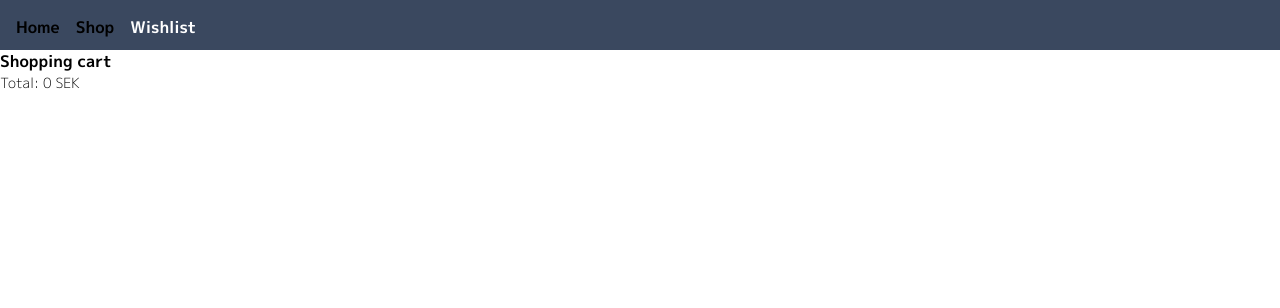
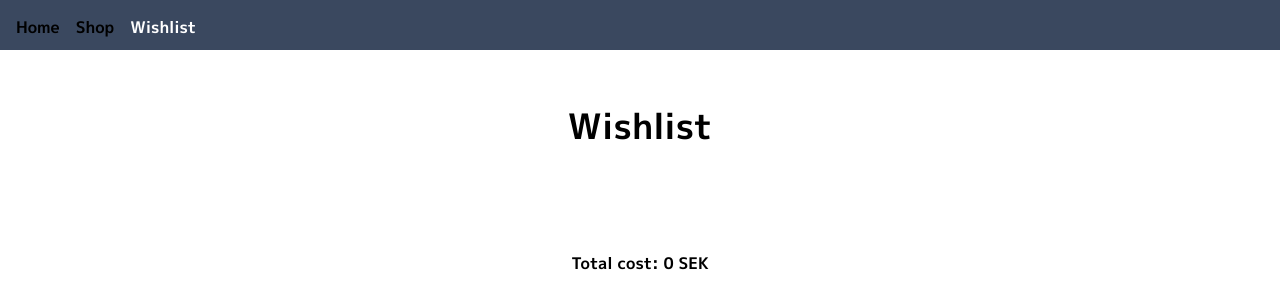
Before and after one commit to mathildakarlsson/final-project, a React (Create React App) app: page /wishlist in a window 1280 px wide. Shown: the top 308 px of the page. Built offline with nearby package versions, Linux system fonts and the light colour scheme.

Commit message:
basic styling for rental and wishlist pages

```diff
--- a/src/App.css
+++ b/src/App.css
@@ -1,4 +1,4 @@
-.App {
+/* .App {
   text-align: center;
 }
 
@@ -35,4 +35,4 @@
   to {
     transform: rotate(360deg);
   }
-}
+} */
--- a/src/components/Rentals.js
+++ b/src/components/Rentals.js
@@ -42,13 +42,12 @@ const Rentals = () => {
 
     return (
         <main>
-            <h1>Web shop page</h1>
             <h2>Welcome to the rentals web shop!</h2>
             <section className="product-container">
                 <div className="product-grid">
 
                     {productData && productData.map((product, index) => (
-                        <article key={index}>
+                        <article className="product-card" key={index}>
                             <Link to={"/product/" + product.slug.current} key={product.slug.current}>
                                 <span className="product-span" key={index}>
                                     <img className="product-image"
@@ -62,12 +61,13 @@ const Rentals = () => {
                                 </span>
                             </Link>
                             <button
+                                className="add-button"
                                 type="button"
                                 disabled={product.inventory === 0}
                                 onClick={() => dispatch(wishlist.actions.addItem(product))}>
                                 Add to wishlist
                             </button>
-                         </article>
+                        </article>
                     ))}
 
                 </div>
--- a/src/components/WishList.js
+++ b/src/components/WishList.js
@@ -10,11 +10,8 @@ const WishList = () => {
     ))
 
     return (
-        <section>
-            <div>
-                <h4>Shopping cart</h4>
-                <p>Total: {totalPrice} SEK</p>
-            </div>
+        <section className="wishlist">
+            <h4>Wishlist</h4>
             <ul>
                 {products.map((product, index) => {
                     return(
@@ -22,6 +19,7 @@ const WishList = () => {
                     )
                 })}
             </ul>
+                <p className="total">Total cost: {totalPrice} SEK</p>
         </section>
     )
 };
--- a/src/components/WishListItem.js
+++ b/src/components/WishListItem.js
@@ -14,25 +14,26 @@ const WishListItem = ({ product }) => {
     }
 
     return(
+        <article>
                 <li>
-            <p>{product.title}</p>
                     <div>
+                        <p>{product.title} x {product.quantity}</p>
+                        <p>{product.price * product.quantity} SEK</p>
                         <img className="product-image"
                             src={product.mainImage.asset.url}
                             alt={product.title}
                         />
-                <p>x{product.quantity}</p>
-                <p>{product.price * product.quantity} SEK</p>
                     </div>
-
                     <div>
                         <button
+                            className="qty-button"
                             type="button"
                             onClick={removeItem}
                         >
                         -
                         </button>
                         <button
+                            className="qty-button"
                             type="button"
                             onClick={addItem}
                         >
@@ -40,6 +41,7 @@ const WishListItem = ({ product }) => {
                         </button>
                     </div>
                 </li>
+        </article>
     )
 };
 
--- a/src/index.css
+++ b/src/index.css
@@ -77,13 +77,27 @@
     font-size: 25px;
   }
 
-  /* ------------Shop page -------------*/
+  /* ------------RENTAL page -------------*/
+
+  h2 {
+    text-align: center;
+    margin: 40px;
+    font-size: 30px;
+  }
   .product-container {
     margin: auto;
-    /* display: flex;
-    flex-direction: column-reverse;
+  }
+
+  .product-card {
+    display: flex;
+    flex-direction: column;
+    justify-content: center;
     align-items: center;
-    gap: 15px; */
+  }
+
+  .add-button {
+    width: 35%;
+    margin-top: 20px;
   }
 
   .product-grid {
@@ -91,9 +105,10 @@
     grid-template-columns: repeat(3, 1fr);
     gap: 8px;
     justify-content: center;
+    align-items: center;
   }
 
-  .product-span{
+  .product-span {
     display: flex;
     flex-direction: column;
     align-items: center;
@@ -108,11 +123,6 @@
     padding: 4px;
   }
 
-  .product-title {
-    color: black;
-    font-size: 25px;
-  }
-
   .product-image {
     /* position: absolute; */
     object-fit: cover;
@@ -121,10 +131,12 @@
   }
 
   .product-title {
-    font-size: 16px;
+    font-size: 20px;
     text-align: center;
-    margin: 15px 0 25px 0;
+    margin: 5px;
   }
+
+
 
 
   /* Singlepage */
@@ -137,3 +149,41 @@
     font-size: 14px;
     font-weight: 300;
   }
+
+  .qty-button {
+    width: 50px;
+    margin: 5px;
+  }
+
+  /* WISHLIST */
+
+
+  li {
+    text-align: center;
+  }
+
+  ul {
+    list-style-type: none;
+    display: grid;
+    grid-template-columns: repeat(3,1fr);
+    gap: 90px;
+  }
+
+  .wishlist {
+    margin-top: 50px;
+    display: flex;
+    flex-direction: column;
+    text-align: center;
+    align-items: center;
+  }
+
+  h4 {
+    padding-bottom: 40px;
+    font-size: 35px;
+  }
+
+  .total {
+    padding-top: 60px;
+    font-size: 16px;
+    font-weight: 600;
+  }
```
Lines whose indentation alone changed are shown as unchanged.
